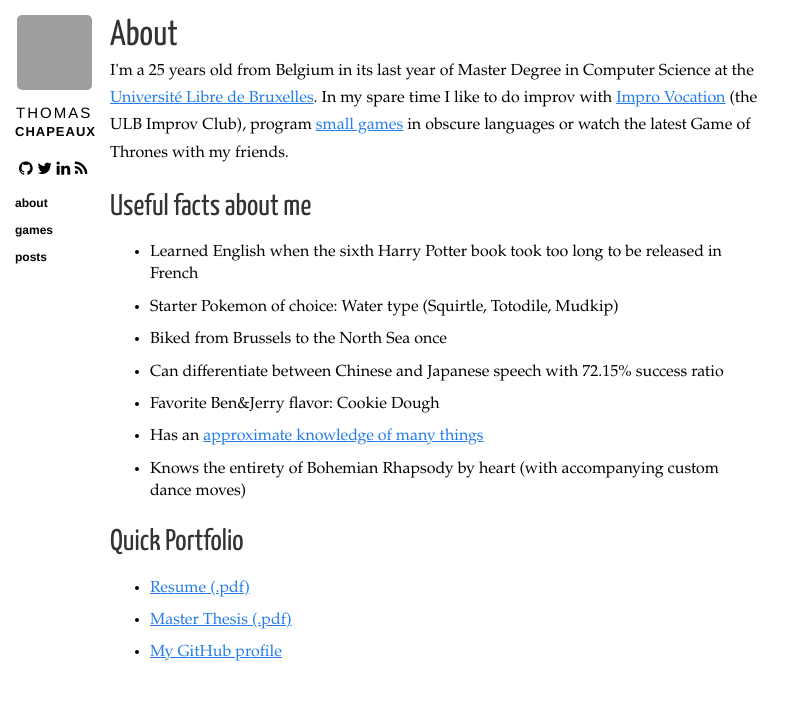
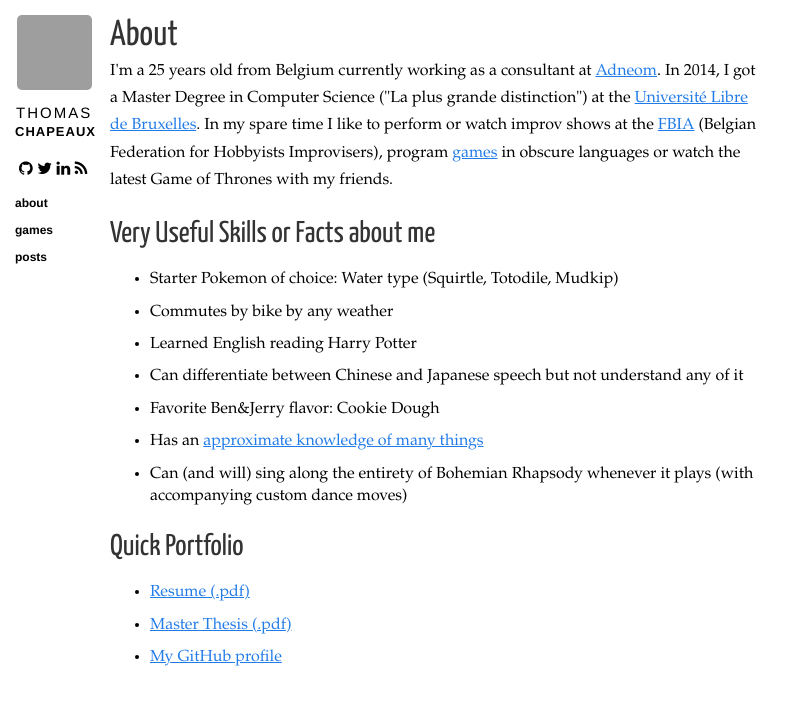
Before and after one commit to tchapeaux/tchapeaux.github.io, a Jekyll site: the page built from about.html, in a window 1280 px wide, cut to the strip 0-705 px from the top of the page. Shown: the whole strip, without its empty margins (0-805 px from the left). Built offline with Jekyll 4.4.1, drawn with Linux system fonts in a browser that asks for light colours; nearby versions of some CDN libraries; Markdown is read by kramdown in place of the engine named in the settings; grey boxes are pictures that could not be loaded.

Commit message:
Update about page 2016

```diff
--- a/about.html
+++ b/about.html
@@ -5,18 +5,18 @@ title: "About"
 
 <!-- You can edit this whole page, remove it, or use it as basis for any non-post pages you have. -->
 
-<p>I'm a {{ site.time | date: "%s" | minus: 658800000 | divided_by: 31557600 }} years old from Belgium in its last year of Master Degree in Computer Science at the <a href="www.ulb.ac.be">Université Libre de Bruxelles</a>. In my spare time I like to do improv with <a href="www.impro-vocation.org" title="Impro-Vocation website">Impro Vocation</a> (the ULB Improv Club), program <a href="games.html" title="list of my games">small games</a> in obscure languages or watch the latest Game of Thrones with my friends.</p>
+<p>I'm a {{ site.time | date: "%s" | minus: 658800000 | divided_by: 31557600 }} years old from Belgium currently working as a consultant at <a href="http://adneom.com/" title="Adneom website">Adneom</a>. In 2014, I got a Master Degree in Computer Science ("La plus grande distinction") at the <a href="www.ulb.ac.be">Université Libre de Bruxelles</a>. In my spare time I like to perform or watch improv shows at the <a href="www.fbia.be" title="FBIA website">FBIA</a> (Belgian Federation for Hobbyists Improvisers), program <a href="games.html" title="list of my games">games</a> in obscure languages or watch the latest Game of Thrones with my friends.</p>
 
-<h2>Useful facts about me</h2>
+<h2>Very Useful Skills or Facts about me</h2>
 
 <p><ul>
-    <li>Learned English when the sixth Harry Potter book took too long to be released in French</li>
     <li>Starter Pokemon of choice: Water type (Squirtle, Totodile, Mudkip)</li>
-    <li>Biked from Brussels to the North Sea once</li>
-    <li>Can differentiate between Chinese and Japanese speech with 72.15% success ratio</li>
+    <li>Commutes by bike by any weather</li>
+    <li>Learned English reading Harry Potter</li>
+    <li>Can differentiate between Chinese and Japanese speech but not understand any of it</li>
     <li>Favorite Ben&Jerry flavor: Cookie Dough</li>
     <li>Has an <a href="http://adventuretime.wikia.com/wiki/Demon_Cat">approximate knowledge of many things</a></li>
-    <li>Knows the entirety of Bohemian Rhapsody by heart (with accompanying custom dance moves)</li>
+    <li>Can (and will) sing along the entirety of Bohemian Rhapsody whenever it plays (with accompanying custom dance moves)</li>
 </ul></p>
 
 <h2>Quick Portfolio</h2>
```
